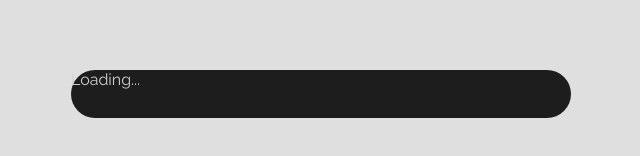
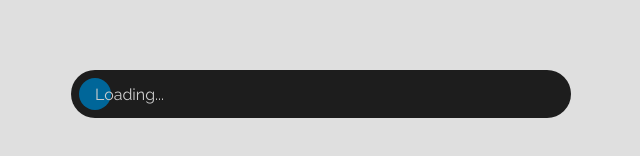
Before and after one commit to Mahendra14/LoadingProgress-Animation, a plain HTML site: page index.html in a window 1280 px wide. Shown: the part 306-462 px from the top of the page, without its empty margins (319-959 px from the left). Drawn offline with Linux system fonts and the light colour scheme.

Commit message:
added the style needed for that basic intital blue fade

```diff
--- a/style.css
+++ b/style.css
@@ -36,4 +36,17 @@ body{
 
 .progress-bar::before{
     content: attr(data-label);
+    display: flex;
+    align-items: center;
+    position: absolute;
+    top: 0.5em;
+    bottom: 0.5em;
+    left: 0.5em;
+    /* multiplying with 1% to make it percent */
+    width: calc(var(--width,0) * 1%);
+    min-width: 1rem;
+    max-width: calc(100% -1em);
+    background-color: #069;
+    border-radius: 1em;
+    padding: 1em;
 }
```
